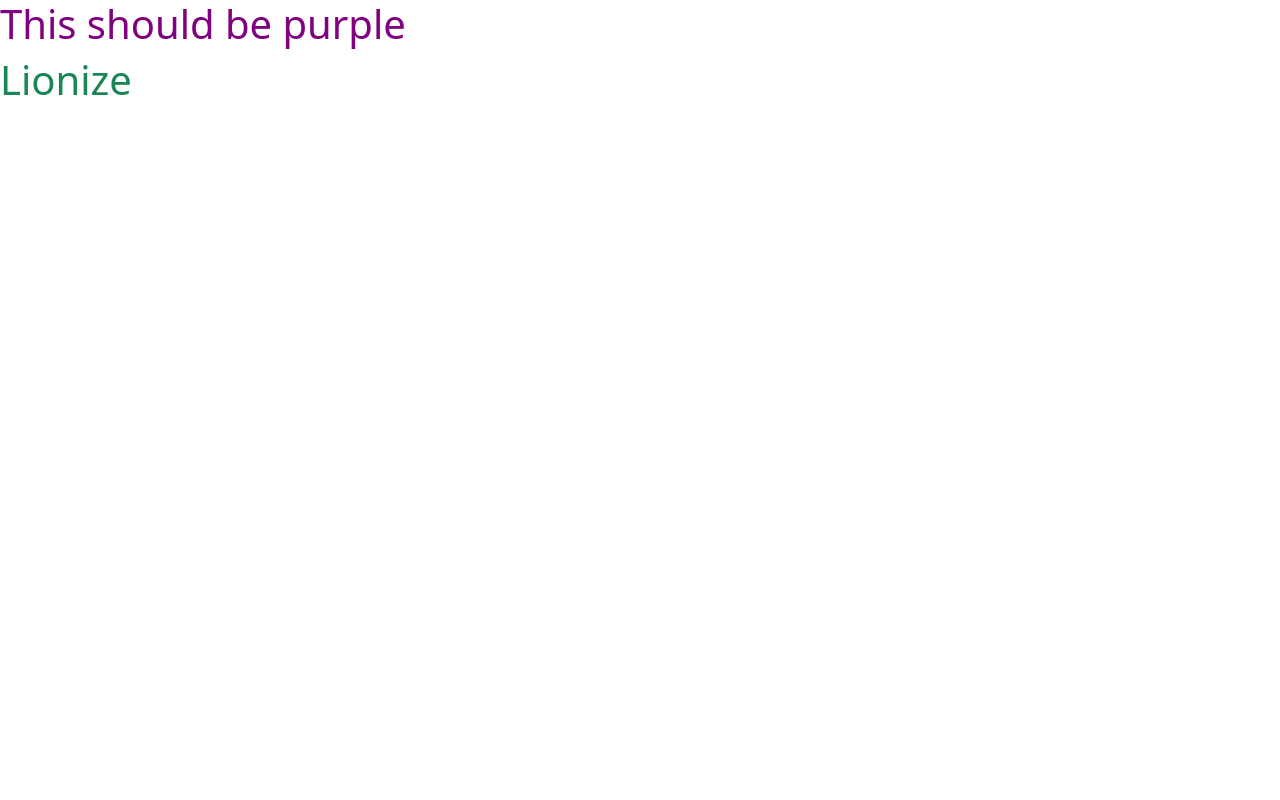
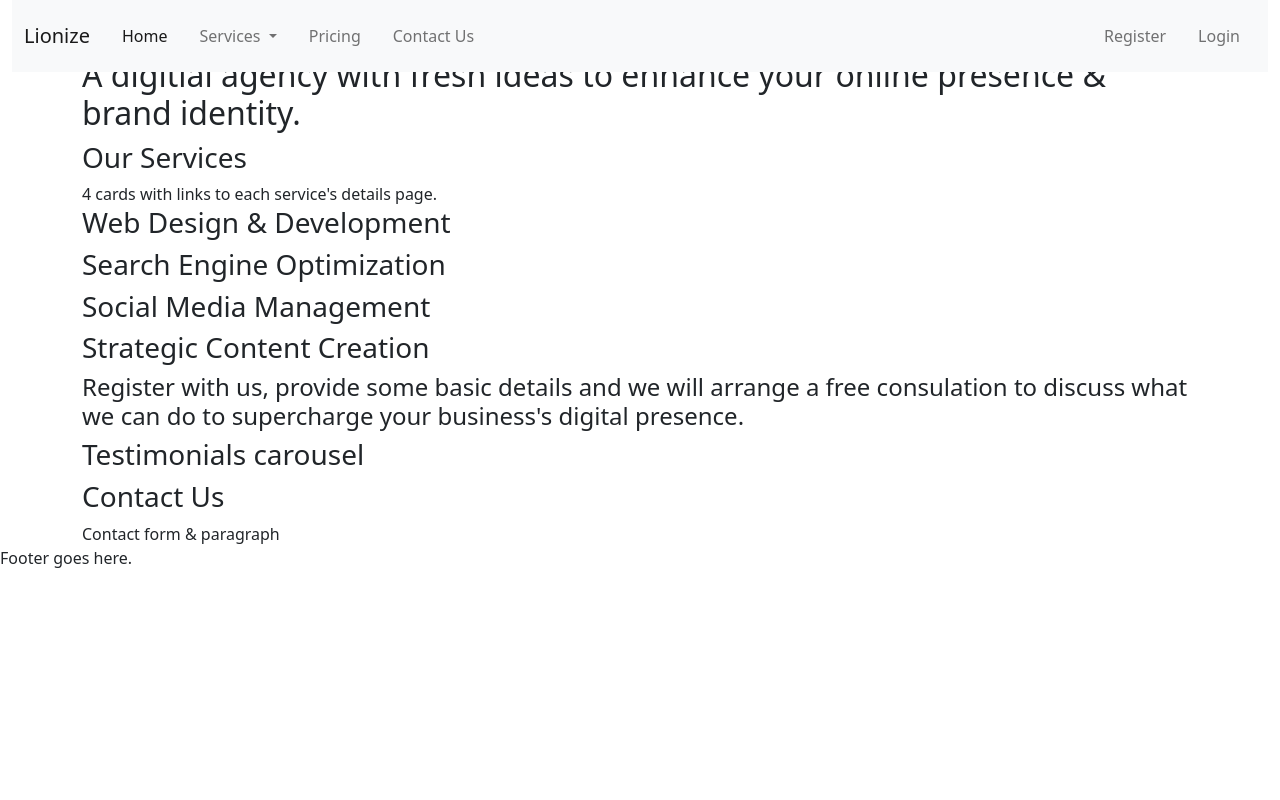
Before and after one commit to kairosity/mp4-lionize, a Django app: page / in a window 1280 px wide. Run offline with Django 3.2, Linux system fonts and the light colour scheme; style sheets or scripts are compiled from the project's sources; some libraries are stand-ins or nearby versions.

Commit message:
feat: add a navbar & organise link placements

```diff
--- a/home/templates/home/index.html
+++ b/home/templates/home/index.html
@@ -2,5 +2,41 @@
 {% load static %}
 
 {% block content %}
-    <h1 class="text-success">Lionize</h1>
+
+    <div class="container">
+        <header>
+            <h1 class="text-success">Lionize</h1>
+            <h2>A digitial agency with fresh ideas to enhance your online presence & brand identity.</h2>
+        </header>
+        <section>
+            <h3>Our Services</h3>
+            4 cards with links to each service's details page.
+        </section>
+        <section>
+            <h3>Web Design & Development</h3>
+        </section>
+        <section>
+            <h3>Search Engine Optimization</h3>
+        </section>
+        <section>
+            <h3>Social Media Management</h3>
+        </section>
+        <section>
+            <h3>Strategic Content Creation</h3>
+        </section>
+        <section>
+            <h4>
+                Register with us, provide some basic details and we will arrange a free consulation to
+                discuss what we can do to supercharge your business's digital presence.
+            </h4>
+        </section>
+        <section>
+            <h3>Testimonials carousel</h3>
+        </section>
+        <section>
+            <h3>Contact Us</h3>
+            Contact form & paragraph
+        </section>
+    </div>
+
 {% endblock %}
--- a/templates/base.html
+++ b/templates/base.html
@@ -37,15 +37,52 @@
 
         <title>Lionize {% block extra_title %}{% endblock %}</title>
     </head>
-    <body class="test2">
+    <body class="">
 
         <header class="container-fluid fixed-top">
-            <nav>
+            <nav class="navbar navbar-expand-lg navbar-light bg-light ">
+                <div class="container-fluid d-flex flex-grow-1">
+                    <a class="navbar-brand" href="#">Lionize</a>
+                    <button class="navbar-toggler" type="button" data-bs-toggle="collapse" data-bs-target="#navbarNavDropdown" aria-controls="navbarNavDropdown" aria-expanded="false" aria-label="Toggle navigation">
+                    <span class="navbar-toggler-icon"></span>
+                    </button>
+                    <div class="collapse navbar-collapse flex-grow-1 text-right" id="navbarNavDropdown">
+                        <ul class="navbar-nav d-flex">
+                            <li class="nav-item p-2">
+                                <a class="nav-link active" aria-current="page" href="#">Home</a>
+                            </li>
+                            <li class="nav-item dropdown p-2">
+                                <a class="nav-link dropdown-toggle" href="#" id="navbarDropdownMenuLink" role="button" data-bs-toggle="dropdown" aria-expanded="false">
+                                Services
+                                </a>
+                                <ul class="dropdown-menu" aria-labelledby="navbarDropdownMenuLink">
+                                    <li><a class="dropdown-item" href="#">Web Design & Development</a></li>
+                                    <li><a class="dropdown-item" href="#">SEO</a></li>
+                                    <li><a class="dropdown-item" href="#">Social Media Management</a></li>
+                                    <li><a class="dropdown-item" href="#">Content Creation</a></li>
+                                </ul>
+                            </li>
+                            <li class="nav-item p-2">
+                                <a class="nav-link" href="#">Pricing</a>
+                            </li>
+                            <li class="nav-item ms-auto p-2">
+                                <a class="nav-link" href="#">Contact Us</a>
+                            </li>
+                        </ul>
+                        <ul class="navbar-nav ms-auto flex-nowrap d-flex">
+                            <li class="nav-item p-2 ">
+                                <a class="nav-link" href="#">Register</a>
+                            </li>
+                            <li class="nav-item p-2">
+                                <a class="nav-link " href="#">Login</a>
+                            </li>
+                        </ul>
 
+                    </div>
+                </div>
             </nav>
         </header>
 
-        <h1 id="test">This should be purple</h1>
 
         {% if messages %}
             <section class="message-container"></section>
@@ -54,6 +91,10 @@
         {% block content %}
         {% endblock %}
 
+        <footer>
+            Footer goes here.
+        </footer>
+
         {% block postloadjs %}
         {% endblock %}
 
```
Also changed, not shown: home/test_views.py (deleted, +0 -25 lines), home/tests/test_home_views.py (added, +30 -0 lines), lionize/test_auth_views.py (deleted, +0 -54 lines), products/tests/test_products_models.py (renamed from products/test_models.py, +1 -1 lines), tests/test_403_csrf.html (deleted, +0 -2 lines).
